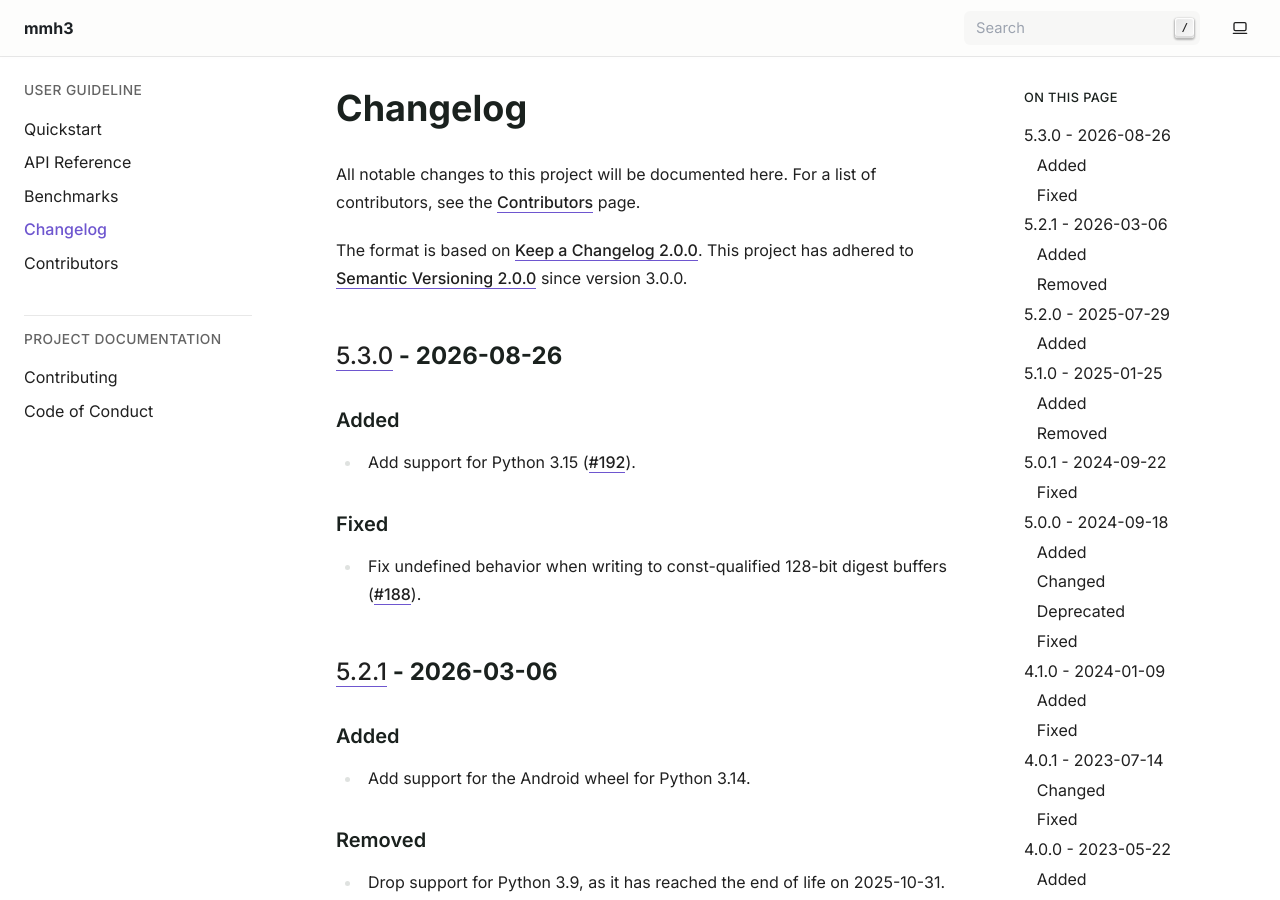
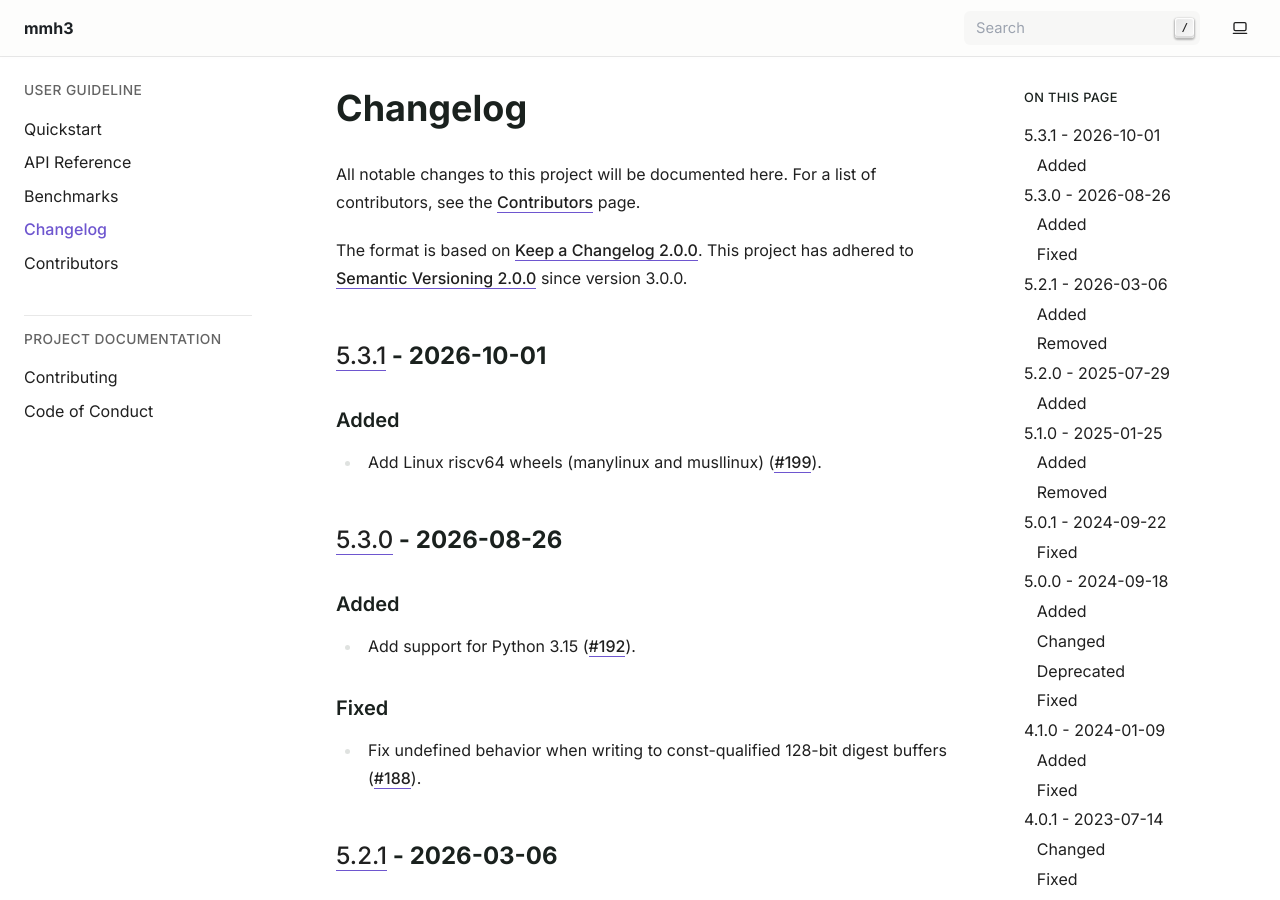
Before and after one commit to hajimes/mmh3, a Sphinx documentation site: the page built from docs/changelog.md, in a window 1280 px wide and 900 px high. Built offline with Sphinx 7.4.7, drawn with Linux system fonts in a browser that asks for light colours.

Commit message:
docs: prepare documentation for v5.3.1 (#200)

```diff
--- a/CHANGELOG.md
+++ b/CHANGELOG.md
@@ -9,6 +9,13 @@ The format is based on
 This project has adhered to
 [Semantic Versioning 2.0.0](https://semver.org/spec/v2.0.0.html)
 since version 3.0.0.
+
+## [5.3.1] - 2026-10-01
+
+### Added
+
+- Add Linux riscv64 wheels (manylinux and musllinux)
+  ([#199](https://github.com/hajimes/mmh3/pull/199)).
 
 ## [5.3.0] - 2026-08-26
 
@@ -321,6 +328,7 @@ only.
   [Softpedia collected mmh3 1.0 on April 27, 2011](https://web.archive.org/web/20110430172027/https://linux.softpedia.com/get/Programming/Libraries/mmh3-68314.shtml),
   it must have been uploaded to PyPI on or slightly before this date.
 
+[5.3.1]: https://github.com/hajimes/mmh3/compare/v5.3.0...v5.3.1
 [5.3.0]: https://github.com/hajimes/mmh3/compare/v5.2.1...v5.3.0
 [5.2.1]: https://github.com/hajimes/mmh3/compare/v5.2.0...v5.2.1
 [5.2.0]: https://github.com/hajimes/mmh3/compare/v5.1.0...v5.2.0
--- a/pyproject.toml
+++ b/pyproject.toml
@@ -5,7 +5,7 @@ build-backend = "setuptools.build_meta"
 
 [project]
 name = "mmh3"
-version = "5.3.0"
+version = "5.3.1"
 description = "Python extension for MurmurHash (MurmurHash3), a set of fast and robust hash functions."
 readme = "README.md"
 license = {file = "LICENSE"}
```
Also changed, not shown: README.md (+8 -14 lines), docs/CONTRIBUTORS.md (+2 -0 lines).
